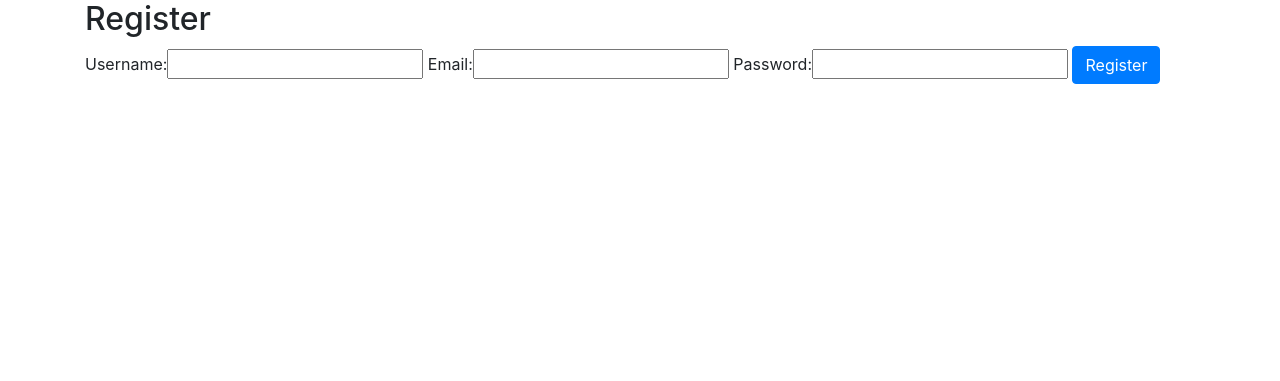
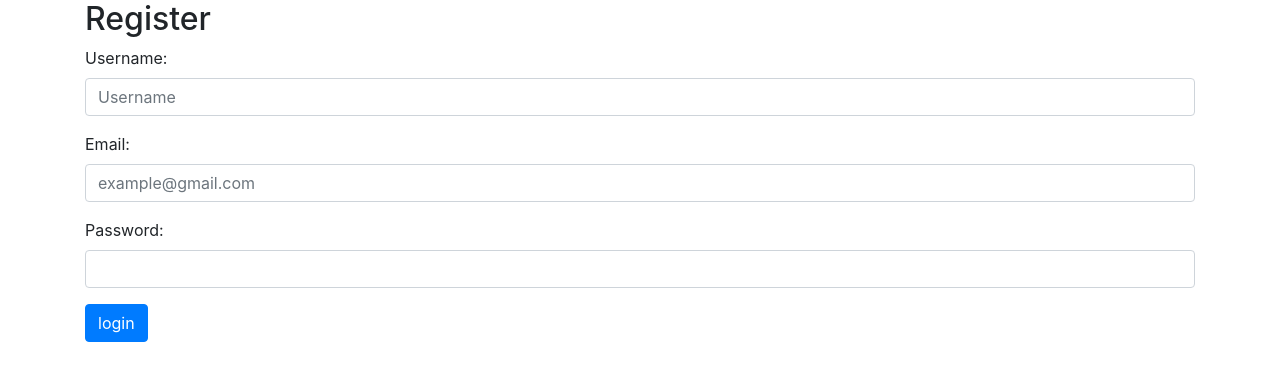
Before and after one commit to CristianSifuentes/DjangoLabsAdvanced-, a Django app: page /user/register in a window 1280 px wide. Shown: the top 381 px of the page. Run offline with Django 3.2, Linux system fonts and the light colour scheme; some libraries are stand-ins or nearby versions.

Commit message:
20200910: We have created new module for register users using django.contrib.auth.models

```diff
--- a/store/store/forms.py
+++ b/store/store/forms.py
@@ -2,6 +2,19 @@ from django import forms
 
 class RegisterForm(forms.Form):
     username = forms.CharField(required=True,
-                           min_length=4, max_length=50)
-    email = forms.EmailField(required=True)
-    password =  forms.CharField(required=True)
+                           min_length=4, max_length=50,
+                           widget=forms.TextInput(attrs={
+                               'class':'form-control',
+                               'id':'username',
+                               'placeholder': 'Username'
+                           }))
+    email = forms.EmailField(required=True,
+                           widget=forms.EmailInput(attrs={
+                               'class':'form-control',
+                               'id':'email',
+                               'placeholder': 'example@gmail.com'
+                           }))
+    password =  forms.CharField(required=True,
+                           widget=forms.PasswordInput(attrs={
+                               'class':'form-control',
+                               'id':'password'                           }))
--- a/store/store/views.py
+++ b/store/store/views.py
@@ -3,6 +3,7 @@ from django.shortcuts import render, redirect
 from django.contrib.auth import authenticate, login, logout
 from django.contrib import messages
 from .forms import RegisterForm
+from django.contrib.auth.models import User
 
 def index(request):
     return render(request,'index.html', {
@@ -54,7 +55,19 @@ def logout_view(request):
     return redirect('login_view')
 
 def register_view(request):
-    form = RegisterForm()
+    form = RegisterForm(request.POST or None)
+
+    if request.method == 'POST' and form.is_valid():
+         username = form.cleaned_data.get('username')
+         email = form.cleaned_data.get('email')
+         password = form.cleaned_data.get('password')
+
+         user = User.objects.create_user(username, email, password)
+         if user:
+             login(request, user)
+             messages.success(request, 'User created successfully')
+             return redirect('index')
+
     return render(request,'users/register.html', {
           'form': form
     })
--- a/store/templates/users/register.html
+++ b/store/templates/users/register.html
@@ -12,9 +12,26 @@
       <div class="row">
           <div class="col">
               <h2>Register</h2>
-              <!--form -->
-              {{ form  }}
-              <button type="submit" class="btn btn-primary">Register</button>
+
+              <form method="post">
+                {% csrf_token %}
+                <div class="form-group">
+                    {{ form.username.label_tag }}
+                    {{ form.username }}
+                </div>
+
+                <div class="form-group">
+                    {{ form.email.label_tag }}
+                    {{ form.email }}
+                </div>
+
+                <div class="form-group">
+                    {{ form.password.label_tag }}
+                    {{ form.password }}
+                </div>
+
+                <button type="submit" class="btn btn-primary">login</button>
+            </form>
           </div>
       </div>
     </div>
```
